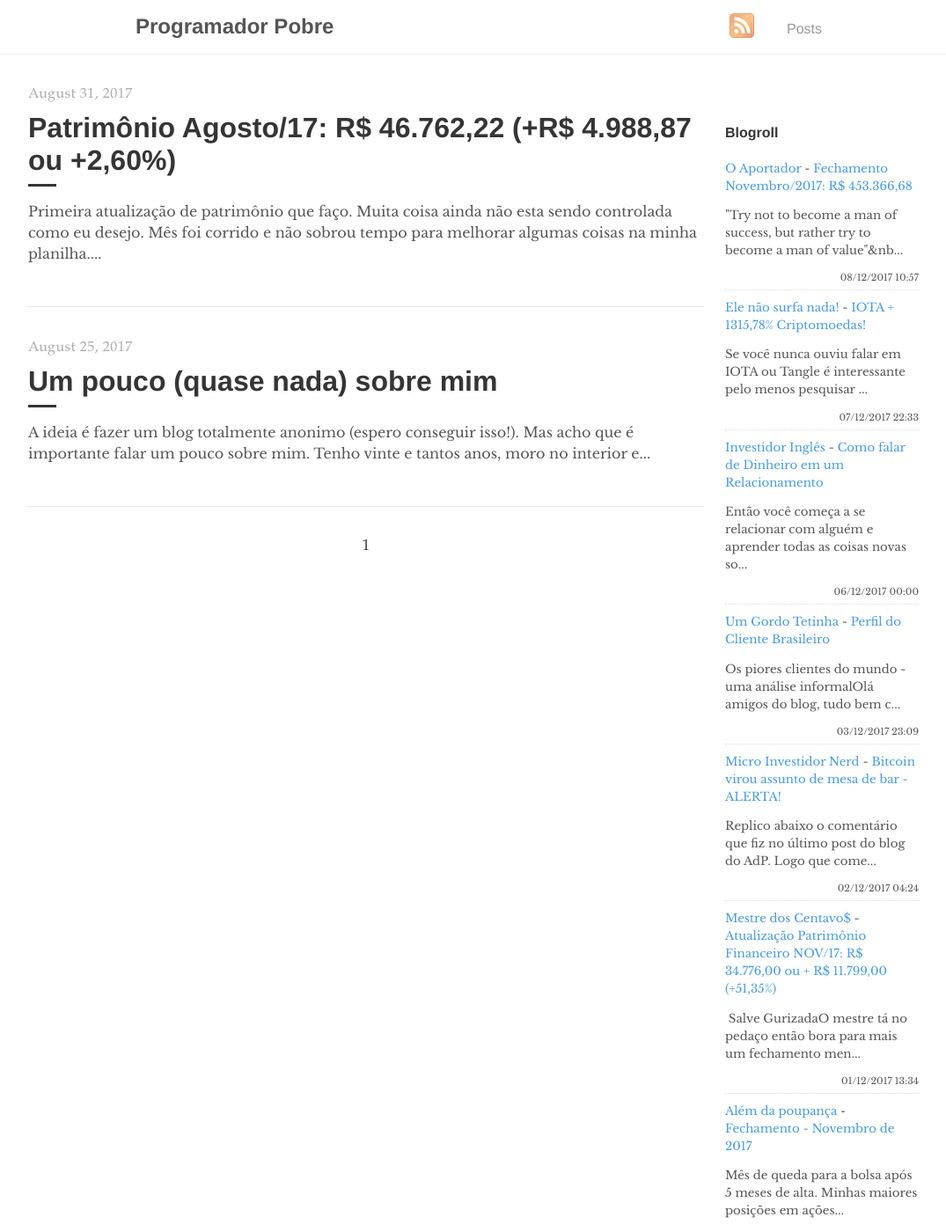
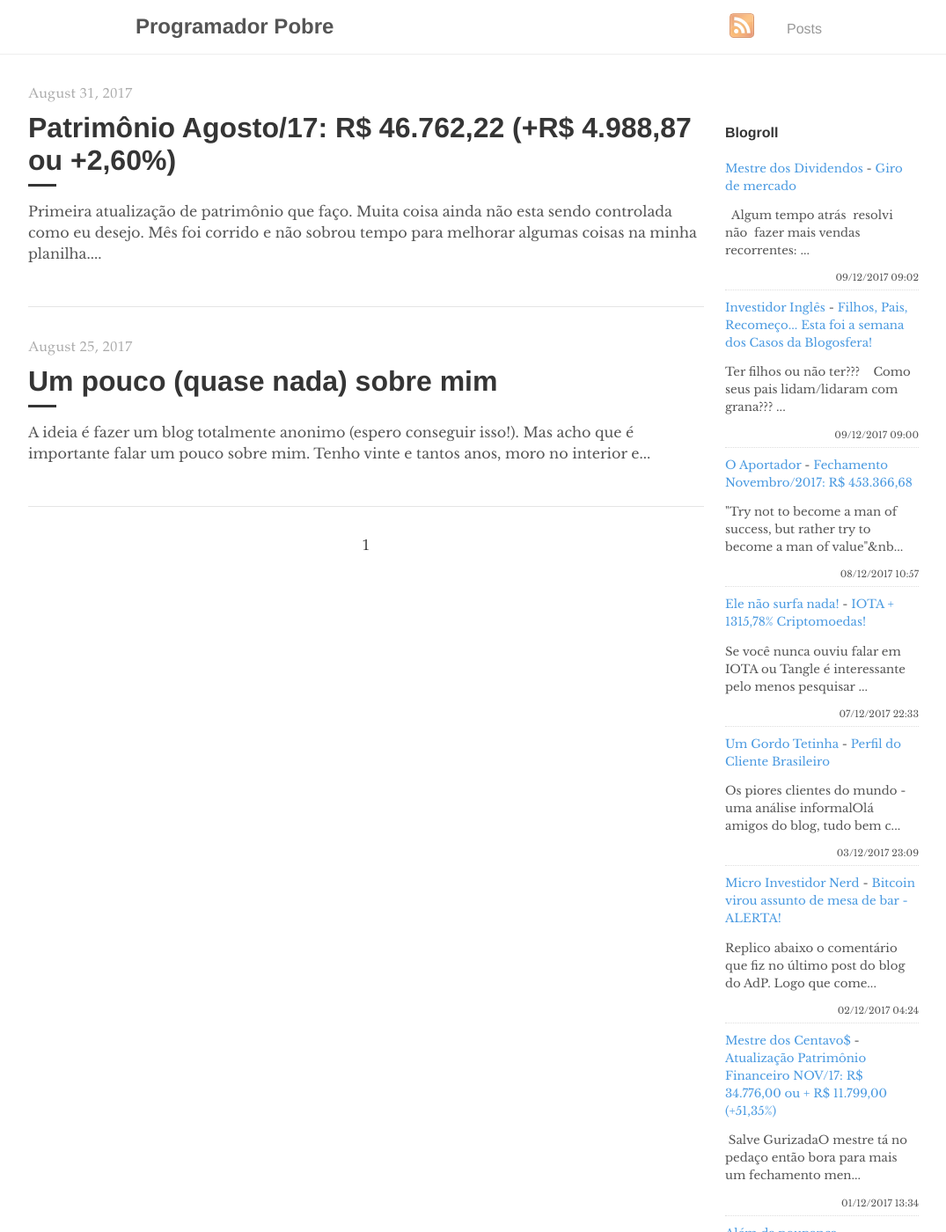
Before and after one commit to programadorpobre/programadorpobre.github.io, a Jekyll site: the page built from index.html, in a window 1280 px wide and 1400 px high. Shown: the whole window at 88% size, without its empty margins (96-1171 px from the left). Built offline with Jekyll 4.4.1, drawn with Linux system fonts in a browser that asks for light colours; the list of posts is cut into pages by our own code; comment, search, counter and statistics services are not loaded; some of the changed text lies outside the part shown.

Commit message:
[ci skip] travis #126

```diff
--- a/_includes/feed-entries.html
+++ b/_includes/feed-entries.html
@@ -1,3 +1,13 @@
+<div class="feed-entry">
+    <a class="feed-entry-site-name" href="http://mestredosdividendos.blogspot.com/">Mestre dos Dividendos</a> - <a class="feed-entry-title" href="http://mestredosdividendos.blogspot.com/2017/12/giro-de-mercado.html">Giro de mercado</a>
+    <p class="feed-entry-summary">&nbsp; Algum tempo atrás&nbsp; resolvi não&nbsp; fazer mais vendas recorrentes: ...</p>
+    <time datetime="2017-12-09T09:02:00.000-08:00">09/12/2017 09:02</time>
+</div>
+<div class="feed-entry">
+    <a class="feed-entry-site-name" href="http://investidoringles.blogspot.com/">Investidor Inglês</a> - <a class="feed-entry-title" href="http://investidoringles.blogspot.com/2017/12/casos-da-blogosfera.html">Filhos, Pais, Recomeço... Esta foi a semana dos Casos da Blogosfera!</a>
+    <p class="feed-entry-summary">Ter filhos ou não ter??? &nbsp; &nbsp;Como seus pais lidam/lidaram com grana??? ...</p>
+    <time datetime="2017-12-09T09:00:00.000-02:00">09/12/2017 09:00</time>
+</div>
 <div class="feed-entry">
     <a class="feed-entry-site-name" href="http://oaportadorfinanceiro.blogspot.com/">O Aportador</a> - <a class="feed-entry-title" href="http://oaportadorfinanceiro.blogspot.com/2017/12/fechamento-novembro2017-r-45336668.html">Fechamento Novembro/2017: R$ 453.366,68</a>
     <p class="feed-entry-summary">"Try not to become a man of success, but rather try to become a man of value"&nb...</p>
@@ -7,11 +17,6 @@
     <a class="feed-entry-site-name" href="http://elenaosurfanada.blogspot.com/">Ele não surfa nada!</a> - <a class="feed-entry-title" href="http://elenaosurfanada.blogspot.com/2017/12/iota-131578-criptomoedas.html">IOTA + 1315,78% Criptomoedas!</a>
     <p class="feed-entry-summary">Se você nunca ouviu falar em IOTA ou Tangle é interessante pelo menos pesquisar ...</p>
     <time datetime="2017-12-07T22:33:00.000-02:00">07/12/2017 22:33</time>
-</div>
-<div class="feed-entry">
-    <a class="feed-entry-site-name" href="http://investidoringles.blogspot.com/">Investidor Inglês</a> - <a class="feed-entry-title" href="http://investidoringles.blogspot.com/2017/12/quando-falar-sobre-dinheiro-relacionamento.html">Como falar de Dinheiro em um Relacionamento</a>
-    <p class="feed-entry-summary">Então você começa a se relacionar com alguém e aprender todas as coisas novas so...</p>
-    <time datetime="2017-12-06T00:00:00.000-02:00">06/12/2017 00:00</time>
 </div>
 <div class="feed-entry">
     <a class="feed-entry-site-name" href="http://gordotetinha.blogspot.com/">Um Gordo Tetinha</a> - <a class="feed-entry-title" href="http://gordotetinha.blogspot.com/2017/12/perfil-do-cliente-brasileiro.html">Perfil do Cliente Brasileiro</a>
@@ -34,11 +39,6 @@
     <time datetime="2017-12-01T10:29:00.000-02:00">01/12/2017 10:29</time>
 </div>
 <div class="feed-entry">
-    <a class="feed-entry-site-name" href="http://mestredosdividendos.blogspot.com/">Mestre dos Dividendos</a> - <a class="feed-entry-title" href="http://mestredosdividendos.blogspot.com/2017/11/balancete-relampago-novembro-294661.html">Balancete Relampago ( Novembro) + ( 2.946,61) Rentabilidade + ( 0,17%)</a>
-    <p class="feed-entry-summary">&nbsp;&nbsp;&nbsp;&nbsp;&nbsp;&nbsp;&nbsp;&nbsp;&nbsp;&nbsp;&nbsp;&nbsp; A Sabed...</p>
-    <time datetime="2017-11-30T16:35:00.002-08:00">30/11/2017 16:35</time>
-</div>
-<div class="feed-entry">
     <a class="feed-entry-site-name" href="http://bonsdividendos.blogspot.com/">Dividendos</a> - <a class="feed-entry-title" href="http://bonsdividendos.blogspot.com/2017/11/dividendos-tiete-ii.html">Dividendos Tietê II</a>
     <p class="feed-entry-summary">Boa tarde Pessoal,Passando aqui para dividir a grata informação recebida sobre a...</p>
     <time datetime="2017-11-08T10:43:00.000-08:00">08/11/2017 10:43</time>
```
